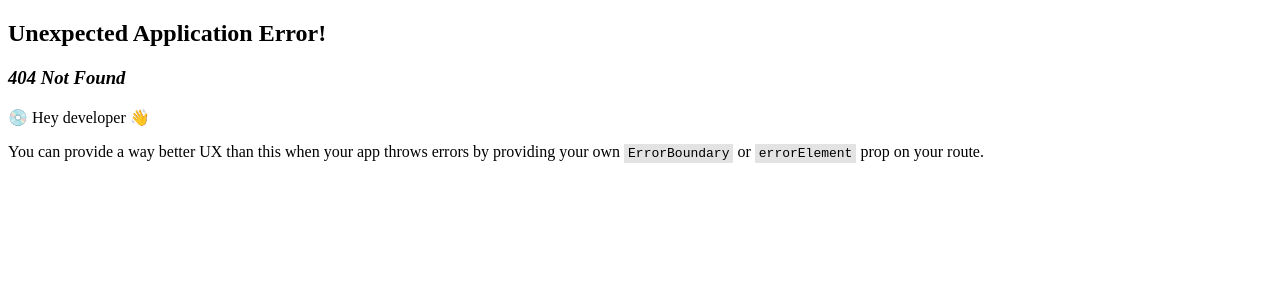
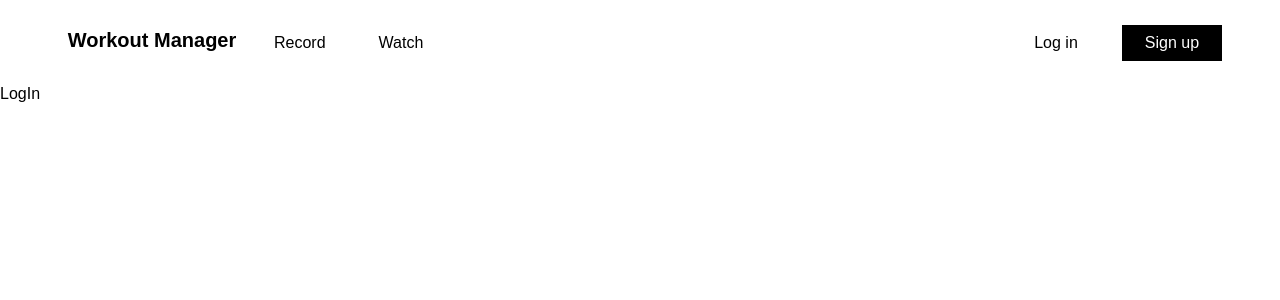
Before and after one commit to wujuno/workout-manager, a React (Create React App) app: page /login in a window 1280 px wide. Before the commit this address had no page. Shown: the top 300 px of the page. Built offline with nearby package versions, Linux system fonts and the light colour scheme.

Commit message:
Add Screens, routes

```diff
--- a/src/Root.tsx
+++ b/src/Root.tsx
@@ -1,5 +1,7 @@
+import { Outlet } from "react-router-dom";
 import styled, { createGlobalStyle } from "styled-components";
 import Header from "./components/Header"
+
 
 const GlobalStyle = createGlobalStyle`
 @import url('https://fonts.googleapis.com/css2?family=Source+Sans+Pro:ital,wght@0,400;0,600;0,700;0,900;1,300&display=swap');
@@ -60,15 +62,13 @@ a {
 }
 `
 
-const Home = styled.div`
-`;
 
 function Root() {
   return (
     <>
     <GlobalStyle/>
     <Header/>
-    <Home>Welcome!</Home>
+    <Outlet/>
     </>
   );
 }
--- /dev/null
+++ b/src/screens/Home.tsx
@@ -0,0 +1,7 @@
+function Home (){
+    return (
+        <div>hi</div>
+    )
+}
+
+export default Home;
--- /dev/null
+++ b/src/screens/Login.tsx
@@ -0,0 +1,7 @@
+function LogIn (){
+    return (
+        <div>LogIn</div>
+    )
+}
+
+export default LogIn;
--- /dev/null
+++ b/src/screens/Record.tsx
@@ -0,0 +1,7 @@
+function Record (){
+    return (
+        <div>Record</div>
+    )
+}
+
+export default Record;
--- /dev/null
+++ b/src/screens/Signup.tsx
@@ -0,0 +1,7 @@
+function SignUp (){
+    return (
+        <div>SignUp</div>
+    )
+}
+
+export default SignUp;
--- /dev/null
+++ b/src/screens/Watch.tsx
@@ -0,0 +1,7 @@
+function Watch (){
+    return (
+        <div>Watch</div>
+    )
+}
+
+export default Watch;
```
Also changed, not shown: src/Router.tsx (+27 -1 lines).
